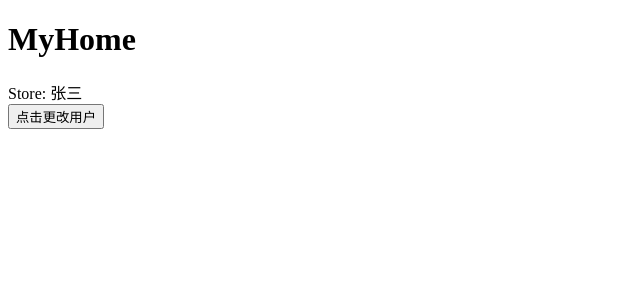
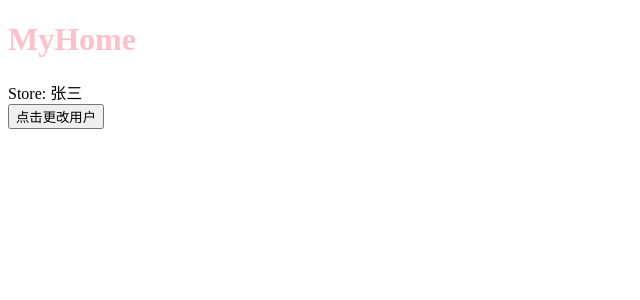
Before and after one commit to Ares-Chang/v3-ts-demo, a Vue app: page / in a window 1280 px wide. Shown: the top 300 px of the page, without its empty margins (0-640 px from the left). Built offline with nearby package versions, Linux system fonts and the light colour scheme.

Commit message:
chore: sass 安装

```diff
--- a/package.json
+++ b/package.json
@@ -44,6 +44,7 @@
     "husky": "^7.0.0",
     "lint-staged": "^12.4.0",
     "prettier": "^2.6.2",
+    "sass": "^1.51.0",
     "typescript": "^4.5.4",
     "vite": "^2.9.5",
     "vue-tsc": "^0.34.7"
--- a/src/views/MyHome.vue
+++ b/src/views/MyHome.vue
@@ -2,11 +2,9 @@
 import { useUserStore } from '@/store/user'
 
 const userStore = useUserStore()
-console.log(userStore.name)
 
 const handleClick = () => {
   userStore.updateName('李四')
-  console.log(userStore.name)
 }
 </script>
 
@@ -17,4 +15,8 @@ const handleClick = () => {
   <button @click="handleClick">点击更改用户</button>
 </template>
 
-<style scoped lang="scss"></style>
+<style scoped lang="scss">
+h1 {
+  color: pink;
+}
+</style>
```
Also changed, not shown: 1 other file (tests, documents, lock files or other folders).
